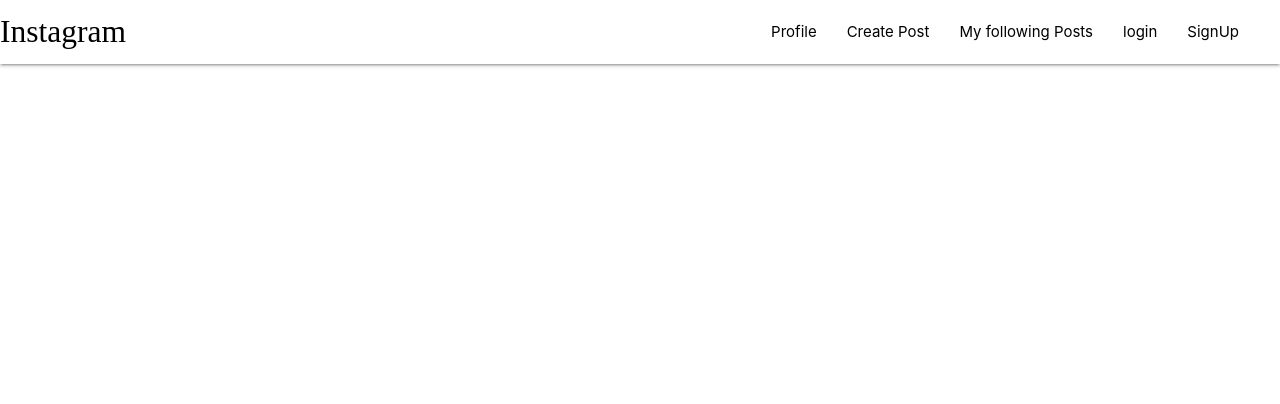
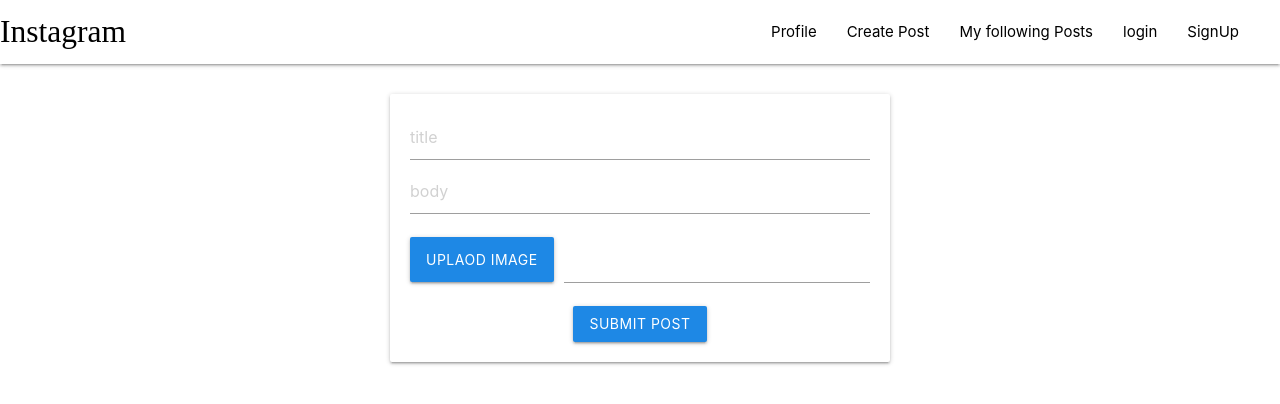
Before and after one commit to TawhidHassan/MERAN-Instagram-clone-, a React (Create React App) app in the folder client/: page /create in a window 1280 px wide. Shown: the top 404 px of the page. Built offline with nearby package versions, Linux system fonts and the light colour scheme; a web font is replaced by a local one.

Commit message:
create post ui

```diff
--- a/client/src/App.js
+++ b/client/src/App.js
@@ -6,6 +6,7 @@
 import Profile from './components/screens/Profile'
 import Signup from './components/screens/Signup'
 import Login from './components/screens/Login'
+import CretePost from './components/screens/CreatePost'
 function App() {
   return (
     <BrowserRouter>
@@ -22,6 +23,9 @@
       <Route path="/profile">
         <Profile></Profile>
       </Route>
+      <Route path="/create">
+        <CretePost></CretePost>
+      </Route>
 
     </BrowserRouter>
 
--- /dev/null
+++ b/client/src/components/screens/CreatePost.js
@@ -0,0 +1,46 @@
+import React,{useState,useEffect} from 'react'
+
+import {useHistory} from 'react-router-dom'
+
+const CretePost = ()=>{
+
+    return(
+        <div className="card input-filed"
+        style={{
+            margin:"30px auto",
+            maxWidth:"500px",
+            padding:"20px",
+            textAlign:"center"
+        }}
+        >
+            <input
+            type="text"
+             placeholder="title"
+
+             />
+            <input
+             type="text"
+              placeholder="body"
+
+              />
+            <div className="file-field input-field">
+             <div className="btn #64b5f6 blue darken-1">
+                 <span>Uplaod Image</span>
+                 <input type="file"  />
+             </div>
+             <div className="file-path-wrapper">
+                 <input className="file-path validate" type="text" />
+             </div>
+             </div>
+             <button className="btn waves-effect waves-light #64b5f6 blue darken-1"
+
+
+             >
+                 Submit post
+             </button>
+
+        </div>
+    )
+}
+
+export default CretePost
```
